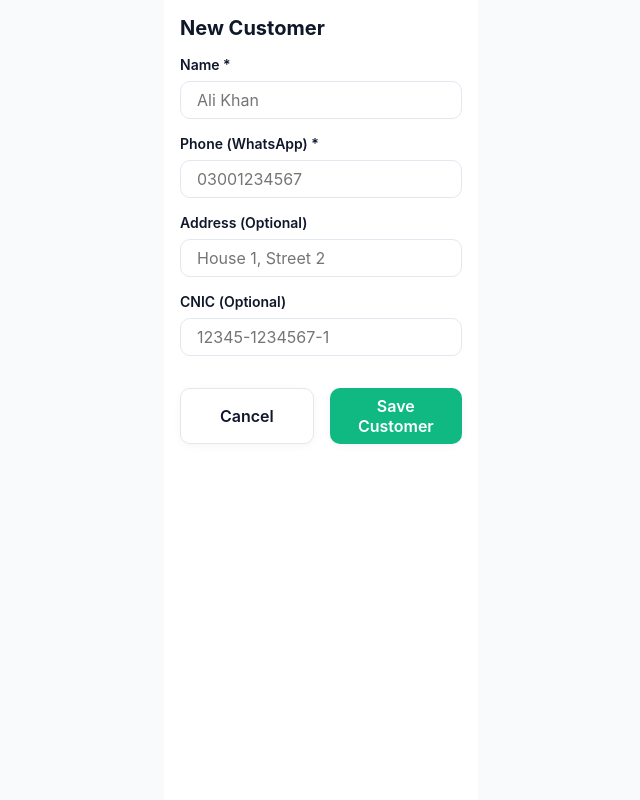
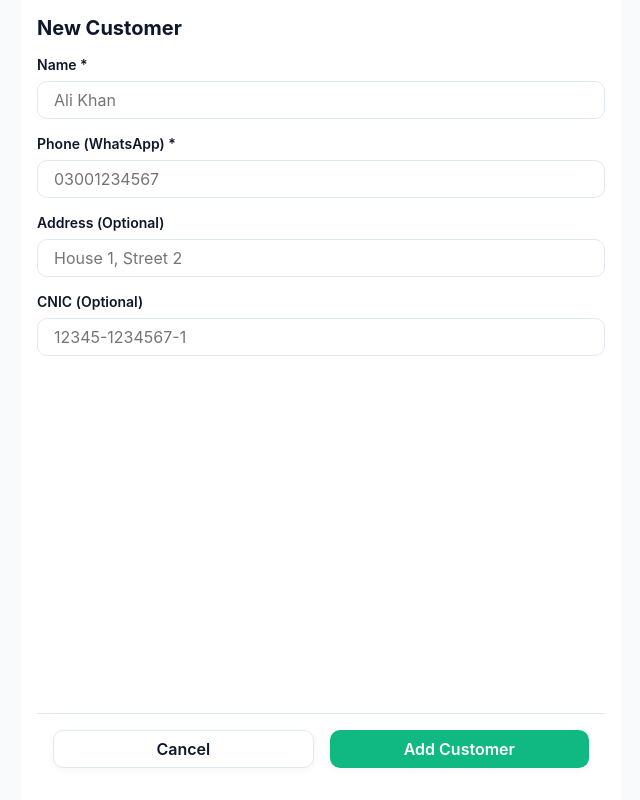
Before and after one commit to muneeb0346/D-Khata, a Next.js app: page / in a window 1280 px wide. Both pictures are taken after a click on the button "Add New Customer". Shown: the whole page, without its empty margins (319-959 px from the left). Built offline with nearby package versions, Linux system fonts and the light colour scheme; no server answers; the database is empty.

Commit message:
refactor: fixed broken UI of all merchant views

```diff
--- a/src/app/page.tsx
+++ b/src/app/page.tsx
@@ -33,7 +33,7 @@ export default function Dashboard() {
   }, []);
 
   return (
-    <main className="flex-col h-full layout-container">
+    <main className="flex-col w-full h-full layout-container">
       <h1 className="sr-only">D-Khata Merchant Dashboard</h1>
 
       {view === 'list' && (
--- a/src/components/dashboard/ActiveLedgerView.module.css
+++ b/src/components/dashboard/ActiveLedgerView.module.css
@@ -1,13 +1,13 @@
 .header {
   display: flex;
-  justify-content: space-between;
-  align-items: center;
+  flex-direction: column;
+  gap: var(--spacing-md);
   padding: var(--spacing-md);
   background: var(--color-surface);
   border-bottom: var(--border-width-sm) solid var(--color-border);
   position: sticky;
   top: 0;
-  z-index: 10;
+  z-index: var(--z-sticky);
 }
 
 .name {
@@ -43,6 +43,7 @@
 }
 
 .txnCard {
+  width: 100%;
   background: var(--color-surface);
   padding: var(--spacing-md);
   border-radius: var(--radius-md);
--- a/src/components/dashboard/ActiveLedgerView.tsx
+++ b/src/components/dashboard/ActiveLedgerView.tsx
@@ -74,14 +74,16 @@ export function ActiveLedgerView({ customerId, onBack }: Props) {
   return (
     <article className="flex-col h-full" aria-live="polite">
       <header className={styles.header}>
-        <Button variant="secondary" onClick={onBack} className="w-auto" aria-label="Go back to customer list">← Back</Button>
-        <div className="flex-col items-center">
+        <div className="flex-row justify-between gap-md">
+          <Button variant="secondary" onClick={onBack} className="w-auto" aria-label="Go back to customer list">← Back</Button>
+          <Button variant="secondary" onClick={handleShare} className="w-auto" aria-label="Share ledger link via clipboard">Share</Button>
+        </div>
+        <div className="flex-col">
           <h2 className={styles.name}>{customer.name}</h2>
           <span className={`${styles.balance} ${customer.totalBalance < 0 ? styles.advance : styles.debt}`}>
             Balance: Rs. {Math.abs(customer.totalBalance)} {customer.totalBalance < 0 ? '(Adv)' : '(Debt)'}
           </span>
         </div>
-        <Button variant="secondary" onClick={handleShare} className="w-auto" aria-label="Share ledger link via clipboard">Share</Button>
       </header>
 
       <section className={styles.txnsContainer} aria-label="Transactions">
@@ -95,7 +97,7 @@ export function ActiveLedgerView({ customerId, onBack }: Props) {
         {transactions.length === 0 ? (
           <p className="p-md text-center text-muted">No transactions yet.</p>
         ) : (
-          <ul className="flex-col gap-sm p-md" role="list">
+          <ul className="flex-col gap-sm p-md w-full" role="list">
             {transactions.map((t: any) => (
               <li key={t.id} className={`${styles.txnCard} ${t.approval === 'PENDING' ? styles.pendingCard : ''}`}>
                 <div className="flex-row justify-between">
--- a/src/components/dashboard/CustomerList.module.css
+++ b/src/components/dashboard/CustomerList.module.css
@@ -31,6 +31,7 @@
 }
 
 .list {
+  width: 100%;
   display: flex;
   flex-direction: column;
   gap: var(--spacing-sm);
@@ -39,6 +40,7 @@
 }
 
 .listItem {
+  width: 100%;
   display: flex;
   justify-content: space-between;
   align-items: center;
--- a/src/components/dashboard/NewCustomerForm.module.css
+++ b/src/components/dashboard/NewCustomerForm.module.css
@@ -7,6 +7,10 @@
 .title {
   margin-bottom: var(--spacing-md);
   font-size: var(--font-size-xl);
+}
+
+.form {
+  flex: 1;
 }
 
 .label {
--- a/src/components/dashboard/NewCustomerForm.tsx
+++ b/src/components/dashboard/NewCustomerForm.tsx
@@ -74,12 +74,12 @@ export function NewCustomerForm({ onCancel, onSuccess }: Props) {
   };
 
   return (
-    <section className={styles.container} aria-label="New customer form">
+    <section className={`${styles.container} flex-col h-full`} aria-label="New customer form">
       <h2 className={styles.title}>New Customer</h2>
 
       {error && <div className={styles.errorBanner} role="alert" aria-live="assertive">{error}</div>}
 
-      <form onSubmit={handleSubmit} className="flex-col gap-md" noValidate>
+      <form id="new-customer-form" onSubmit={handleSubmit} className={`${styles.form} flex-col gap-md`} noValidate>
         <div className="flex-col gap-sm">
           <label htmlFor="field-name" className={styles.label}>Name *</label>
           <input
@@ -125,12 +125,12 @@ export function NewCustomerForm({ onCancel, onSuccess }: Props) {
             inputMode="numeric"
           />
         </div>
+      </form>
 
-        <div className={`flex-row gap-md ${styles.actions}`}>
-          <Button type="button" variant="secondary" onClick={onCancel}>Cancel</Button>
-          <Button type="submit" disabled={loading} aria-busy={loading}>{loading ? 'Saving...' : 'Save Customer'}</Button>
-        </div>
-      </form>
+      <footer className="flex-row gap-md sticky-bottom">
+        <Button type="button" variant="secondary" onClick={onCancel}>Cancel</Button>
+        <Button type="submit" form="new-customer-form" disabled={loading} aria-busy={loading}>{loading ? 'Adding...' : 'Add Customer'}</Button>
+      </footer>
     </section>
   );
 }
```
